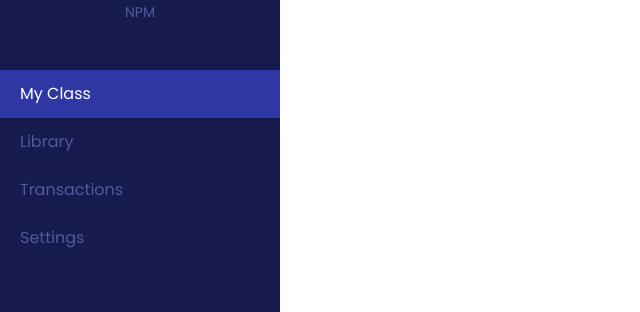
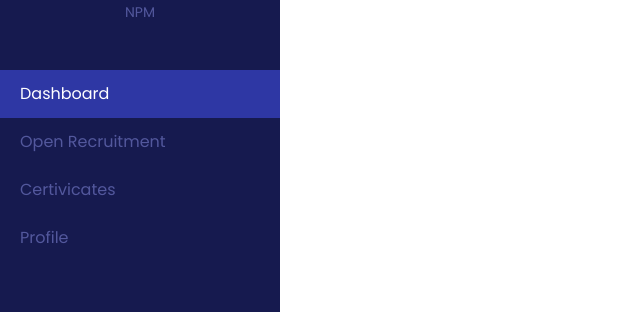
Before and after one commit to renauldie/fa-member-page, a React (Create React App) app: page / in a window 1280 px wide. Shown: the part 184-496 px from the top of the page, without its empty margins (0-640 px from the left). Built offline with nearby package versions, Linux system fonts and the light colour scheme; no server answers; sample sign-in values are in the browser's storage.

Commit message:
change dashboard name

```diff
--- a/src/parts/Sidebar.js
+++ b/src/parts/Sidebar.js
@@ -79,38 +79,37 @@ function Sidebar({ match, history }) {
 									getNavLinkClass('/'),
 								].join(' ')}
 								to='/'>
-								My Class
-							</Link>
-						</li>
-						<li>
-							<a
-								target='_blank'
-								rel='noopener noreferrer'
-								className={[
-									'nav-link relative flex items-center py-3 px-5 transition-all duration-200 hover:text-white active:text-white focus:outline-none w-full text-left text-indigo-500',
-								].join(' ')}
-								href={`${process.env.REACT_APP_FRONTPAGE_URL}/library`}>
-								Library
-							</a>
-						</li>
-						<li>
-							<Link
-								className={[
-									'nav-link relative flex items-center py-3 px-5 transition-all duration-200 hover:text-white active:text-white focus:outline-none w-full text-left',
-									getNavLinkClass('/transactions'),
-								].join(' ')}
-								to='/transactions'>
-								Transactions
+								Dashboard
 							</Link>
 						</li>
 						<li>
 							<Link
 								className={[
 									'nav-link relative flex items-center py-3 px-5 transition-all duration-200 hover:text-white active:text-white focus:outline-none w-full text-left',
-									getNavLinkClass('/settings'),
+									getNavLinkClass('/certivicates'),
+								].join(' ')}
+								to='/transactions'>
+								Open Recruitment
+							</Link>
+						</li>
+						<li>
+							<Link
+								className={[
+									'nav-link relative flex items-center py-3 px-5 transition-all duration-200 hover:text-white active:text-white focus:outline-none w-full text-left',
+									getNavLinkClass('/certivicates'),
+								].join(' ')}
+								to='/transactions'>
+								Certivicates
+							</Link>
+						</li>
+						<li>
+							<Link
+								className={[
+									'nav-link relative flex items-center py-3 px-5 transition-all duration-200 hover:text-white active:text-white focus:outline-none w-full text-left',
+									getNavLinkClass('/profile'),
 								].join(' ')}
 								to='/settings'>
-								Settings
+								Profile
 							</Link>
 						</li>
 					</ul>
```
